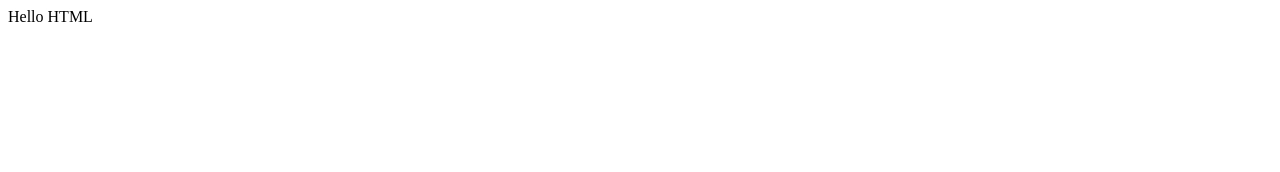
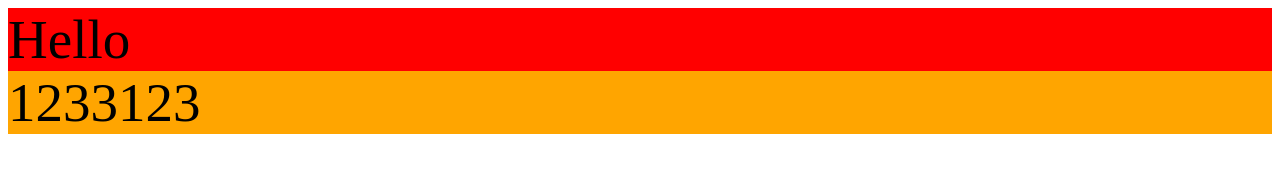
Before and after one commit to swjtwin/TEST, a plain HTML site: page index.html in a window 1280 px wide. Drawn offline with Linux system fonts and the light colour scheme.

Commit message:
두번째 commit

```diff
--- /dev/null
+++ b/css/index.css
@@ -0,0 +1,15 @@
+.test{
+    background-color: red;
+}
+
+
+div{
+    font-size: 55px;
+    background-color: orange;
+    transition: 1s;
+}
+
+
+div:hover {
+    font-size: 20px;
+}
--- a/index.html
+++ b/index.html
@@ -4,10 +4,19 @@
     <meta charset="UTF-8">
     <meta http-equiv="X-UA-Compatible" content="IE=edge">
     <meta name="viewport" content="width=device-width, initial-scale=1.0">
-    <title>Document</title>
+    <link rel="stylesheet" href="./css/index.css">
+    <script defer src="./js/index.js"></script>
+
+    <title>TEST</title>
 </head>
 <body>
-  Hello HTML
+  <div class = 'test'>
+    Hello
+  </div>
+  <div>1233123</div>
+
+
+
 
 </body>
 </html>
--- /dev/null
+++ b/js/index.js
@@ -0,0 +1,7 @@
+console.log('헤이맨');
+
+let test;
+
+test = document.querySelector(".test");
+
+test.addEventListener("dblclick", () => console.log('익명함수') );
```
